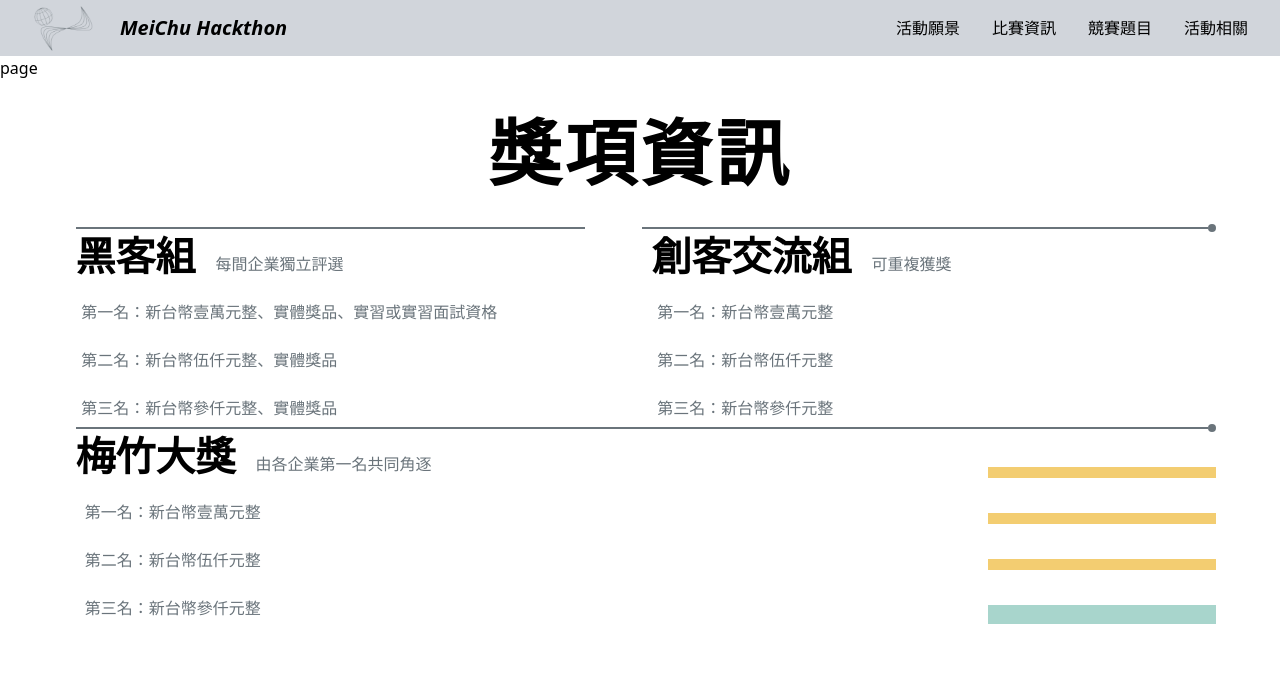
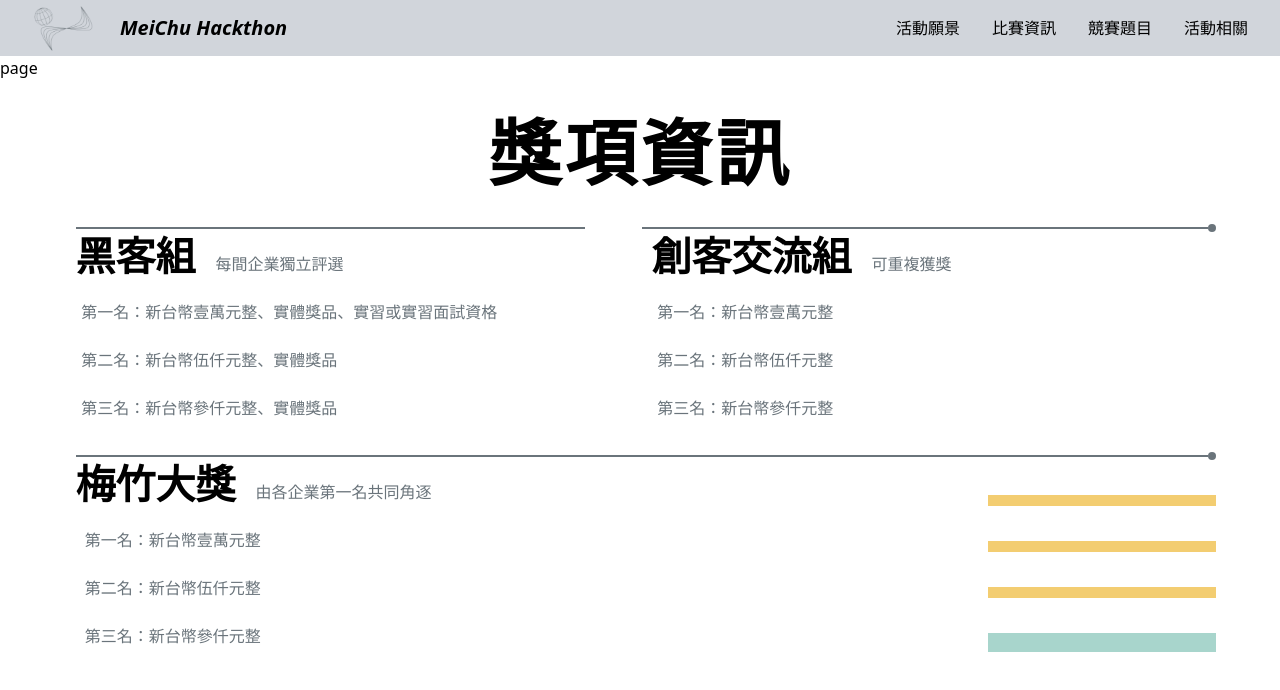
Before and after one commit to Official-Meichu-Hackathon/2023-singup, a Next.js app: page / in a window 1280 px wide. Shown: the top 690 px of the page. Built offline with nearby package versions, Linux system fonts and the light colour scheme.

Commit message:
feat: detail overflow

```diff
--- a/components/Award.jsx
+++ b/components/Award.jsx
@@ -41,7 +41,7 @@ const Award = () =>{
                 <div className ="flex-1 border-t-2  border-solid border-[#6A747B]"></div>
                 <div className='rounded-full w-2 h-2 bg-[#6A747B]'></div>
             </div>
-            <div className='flex '>
+            <div className='flex mb-7'>
                 <Award_each item = {items[0]}/>
                 <Award_each item = {items[1]}/>
             </div>
@@ -64,8 +64,8 @@ const Award_each = ({item}) => {
     return(
         <>
             <div className={item.block_css} >
-                    <div className ="flex items-end">
-                        <h3 className ="mr-5 text-black">{item.team}</h3>
+                    <div className ="flex flex-wrap items-end w-[90%]">
+                        <h3 className ="w-fit mr-5 text-black">{item.team}</h3>
                         <p>{item.description}</p>
                     </div>
                 <div className='ml-[1%]'>
```
